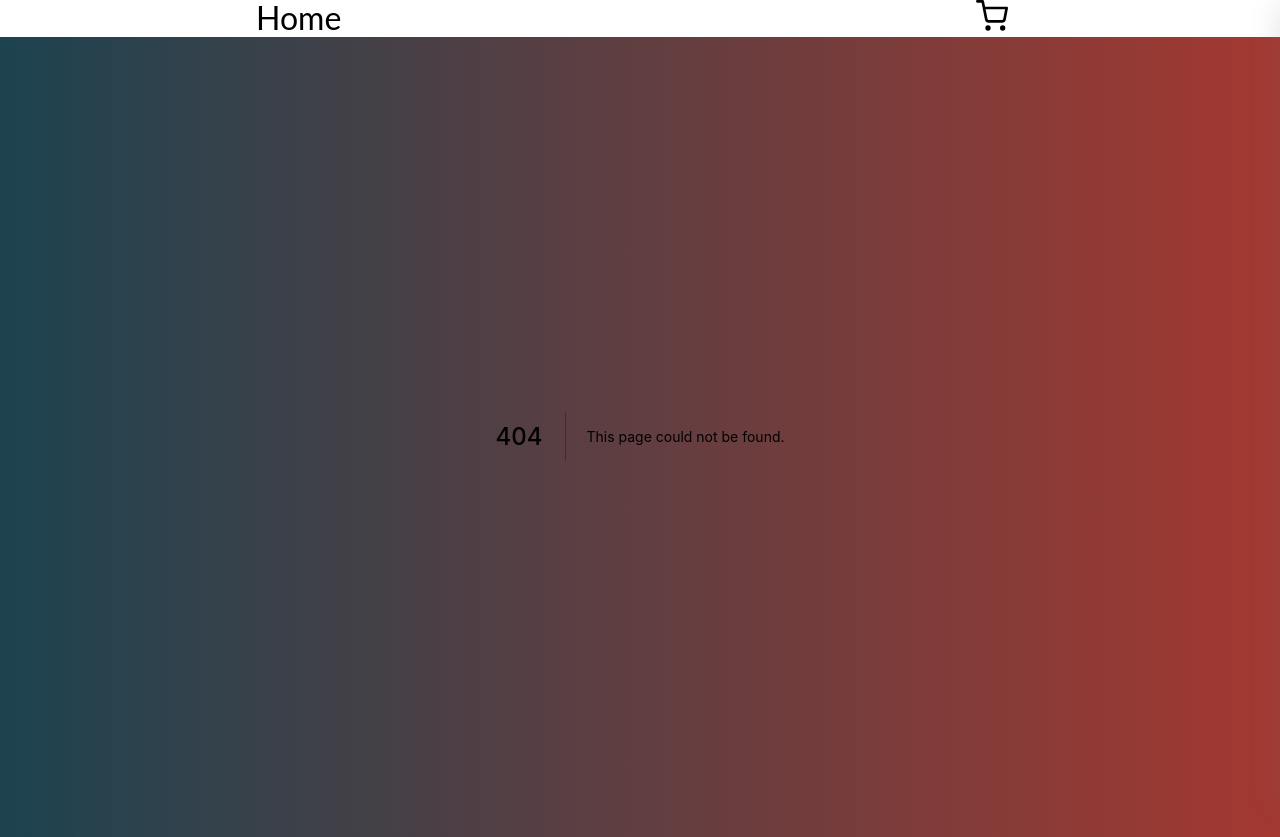
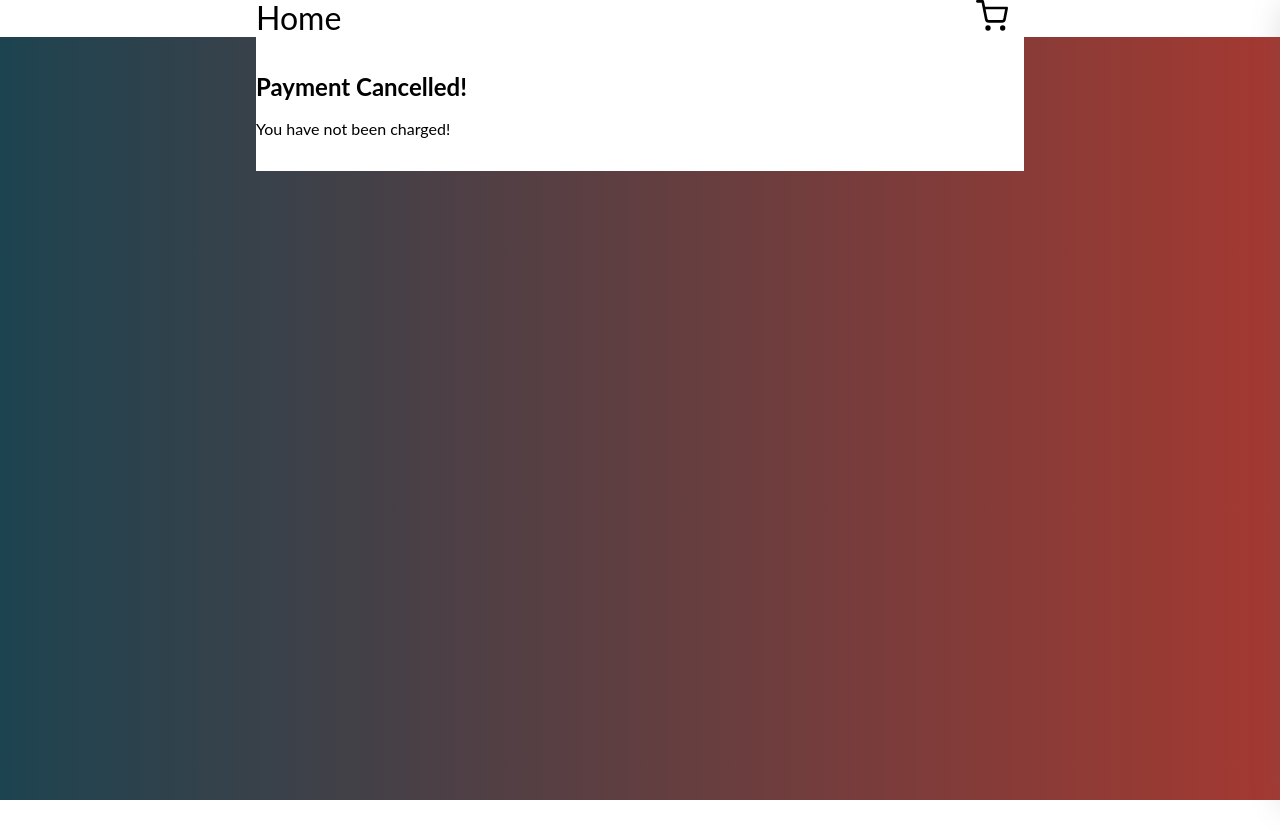
Before and after one commit to JMars1989/next-store, a Next.js app: page /cancelled in a window 1280 px wide. Before the commit this address had no page. After the commit the page ends 800 px from the top, so only its background shows below. Built offline with nearby package versions, Linux system fonts and the light colour scheme.

Commit message:
add payment cancelled page

```diff
--- a/components/Cart.js
+++ b/components/Cart.js
@@ -94,6 +94,8 @@ const Cart = () => {
       </XContainer>
       <Content>
         <Title>Cart</Title>
+        {cart.length > 0 ? (
+          <>
             <Ul>
               {cart.map((item) => {
                 return (
@@ -108,9 +110,14 @@ const Cart = () => {
             </Ul>
             <Total>
           <span>Total</span>
-          <span>{total/100}</span>
+          <span>{total / 100}</span>
         </Total>
         <Button onClick={navigateToCheckout}>Checkout</Button>
+          </>
+        ) : (
+            <p>Cart is empty!</p>
+          )}
+
       </Content>
     </Container>
   );
--- a/context/Cart.js
+++ b/context/Cart.js
@@ -57,7 +57,7 @@ const Cart = ({ children }) => {
 
     const emptyCart = () => {
         setCart([]);
-        localStorage.setItem('cart', null)
+        localStorage.removeItem('cart')
     }
 
     const exposed = {
--- /dev/null
+++ b/pages/cancelled.js
@@ -0,0 +1,12 @@
+import Page from '../components/styled/Page'
+
+const Cancelled = () => {
+    return (
+        <Page>
+            <h2>Payment Cancelled!</h2>
+            <p>You have not been charged!</p>
+        </Page>
+    )
+}
+
+export default Cancelled;
--- a/pages/success.js
+++ b/pages/success.js
@@ -7,9 +7,7 @@ const Success = () => {
     const { emptyCart } = useCart()
 
     useEffect(() => {
-
         emptyCart()
-
     }, [])
 
     return (
```
Lines whose indentation alone changed are shown as unchanged.
